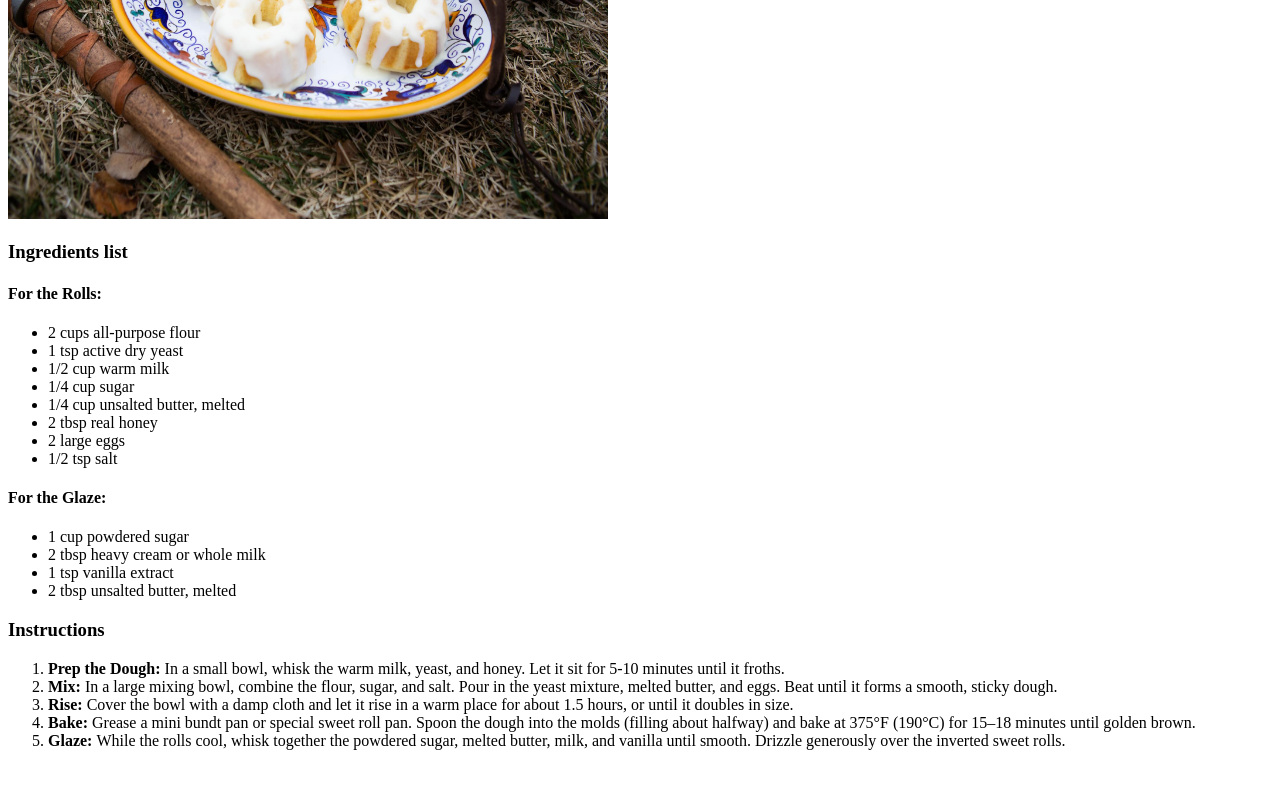
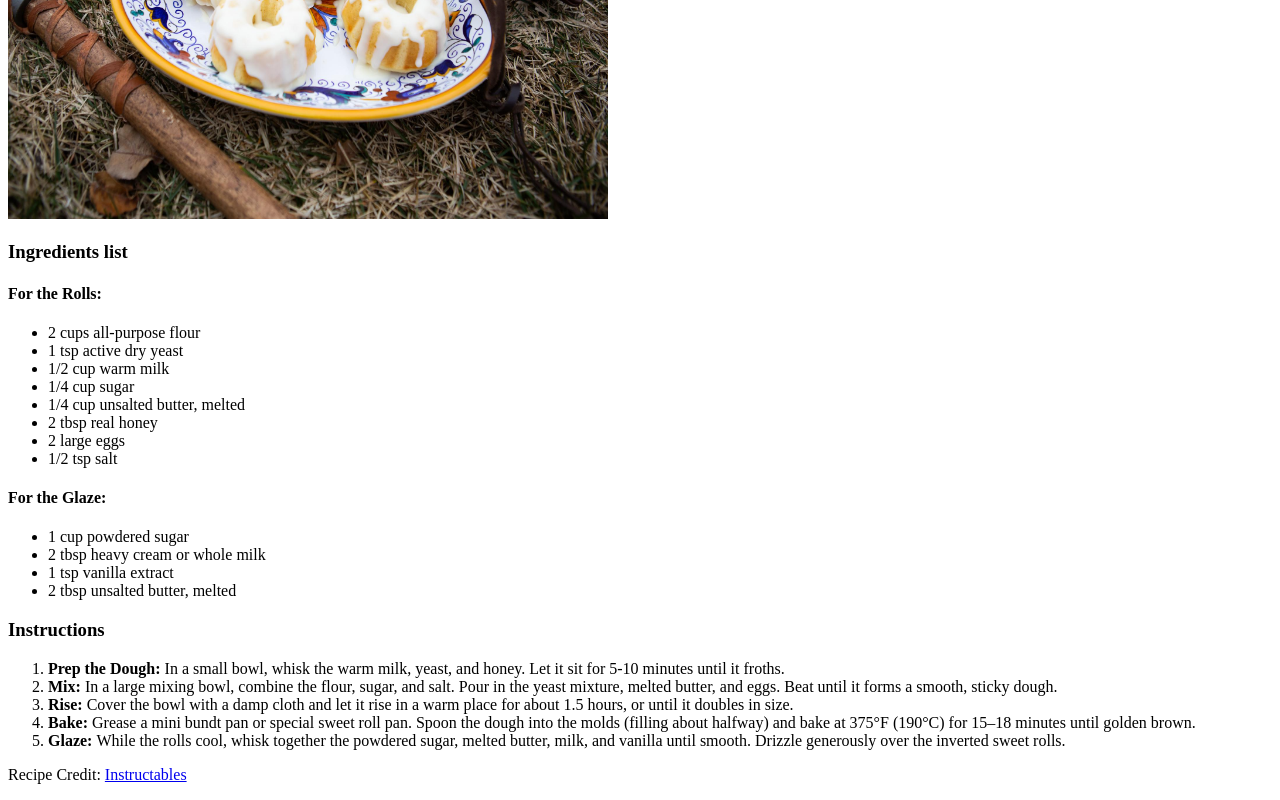
Before and after one commit to pranto-smss/Grandmas-Kitchen, a plain HTML site: page index.html in a window 1280 px wide. Shown: the part 427-1227 px from the top of the page. Before the commit the page ends 1193 px from the top, so only its background shows below. Drawn offline with Linux system fonts and the light colour scheme.

Commit message:
added footer

```diff
--- a/index.html
+++ b/index.html
@@ -62,6 +62,9 @@
                 </li>
             </ol>
         </section>
+        <footer>
+            <p>Recipe Credit: <a href="https://www.instructables.com/Foods-of-Skyrim-Sweet-Rolls/">Instructables</a></p>
+        </footer>
     </article>
     </main>
 </body>
```
